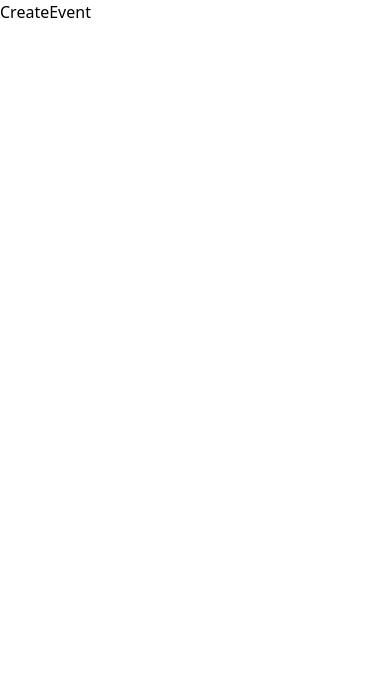
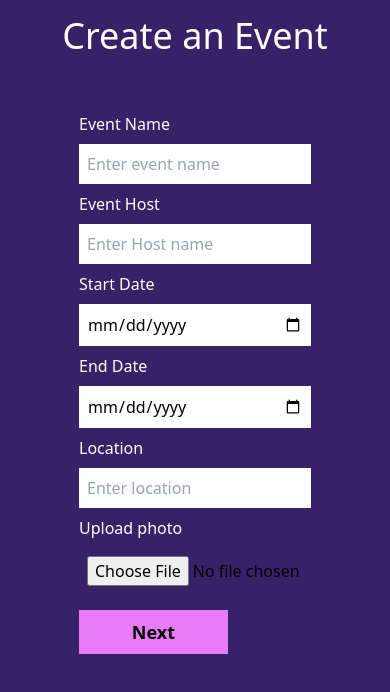
Before and after one commit to sainingo/envited, a React (Create React App) app: page /create in a window 390 px wide. Shown: the top 692 px of the page. Built offline with nearby package versions, Linux system fonts and the light colour scheme.

Commit message:
Make responsive design

```diff
--- a/src/App.js
+++ b/src/App.js
@@ -6,7 +6,7 @@ import EventPage from './components/EventPage'
 
 function App() {
   return (
-    <div className="bg-[F6F2FF]">
+    <div className="bg-[#ede5ff] h-100%">
     <Routes >
        <Route path="/" element={ <Home />}/>
        <Route path="/create" element={<CreateEvent />} />
--- a/src/components/CreateEvent.js
+++ b/src/components/CreateEvent.js
@@ -1,8 +1,51 @@
 import React from 'react'
+import { Link } from 'react-router-dom'
 
 const CreateEvent = () => {
   return (
-    <div>CreateEvent</div>
+   <div className='bg-[#240d57]/90 w-full h-screen'>
+    <div className='text-white text-4xl text-center p-4'>
+      <h1>Create an Event</h1>
+    </div>
+    <div className='w-[80%] mx-auto'>
+    <form className='p-8'>
+      <div className='m-2'>
+        <label className='text-white'>Event Name</label>
+        <input type="text" placeholder='Enter event name' className='w-full p-2 mt-2'/>
+      </div>
+
+      <div  className='m-2'>
+      <label className='text-white'>Event Host</label>
+        <input type="text" placeholder='Enter Host name' className='w-full p-2 mt-2'/>
+      </div>
+
+      <div  className='m-2'>
+      <label className='text-white'>Start Date</label>
+        <input type="date"  className='w-full p-2 mt-2'/>
+      </div>
+
+      <div  className='m-2'>
+      <label className='text-white'>End Date</label>
+        <input type="date" className='w-full p-2 mt-2'/>
+      </div>
+
+      <div  className='m-2'>
+      <label className='text-white'>Location</label>
+        <input type="text" placeholder='Enter location' className='w-full p-2 mt-2'/>
+      </div>
+
+      <div  className='m-2'>
+      <label className='text-white'>Upload photo</label>
+        <input type="file" placeholder='Enter photo' className='w-full p-2 mt-2'/>
+      </div>
+
+      <div>
+        <Link to='/event'><button className='bg-[#e87bf8] px-4 py-2 w-[60%] font-bold text-lg m-2'>Next</button></Link>
+      </div>
+
+     </form>
+    </div>
+  </div>
   )
 }
 
--- a/src/components/EventPage.js
+++ b/src/components/EventPage.js
@@ -6,7 +6,7 @@ import cake from '../assets/cake.png'
 
 const EventPage = () => {
   return (
-    <div>
+    <div className='h-screen'>
       <div>
         <img src={cake} alt="Cake holder" />
       </div>
--- a/src/components/Home.js
+++ b/src/components/Home.js
@@ -3,21 +3,23 @@ import { Link } from 'react-router-dom'
 
 const Home = () => {
   return (
-    <div className='grid'>
-      <div className='text-center m-4 pt-4 text-5xl w-[50%] mx-auto font-bold'>
+    <div className='grid lg:flex lg:gap-10 lg:p-4 lg:h-screen'>
+     <div className='lg:absolute right-0 lg:w-[60%] lg:mx-auto lg:mt-32'>
+     <div className='text-center m-4 lg:pt-1 lg:mt-2 lg:text-end pt-4 text-5xl w-[50%] mx-auto font-bold'>
         <h1 className=''>Imagine if <span className='text-purple-500'>Snapchat</span> had events</h1>
       </div>
 
-      <div className='text-2xl text-center w-[80%] mx-auto p-4'>
+      <div className='text-2xl text-center w-[80%] mx-auto p-4 md:text-xl lg:w-[70%] lg:text-end lg:ml-12'>
         <p>Easily host and share events with your friends across any social media</p>
       </div>
 
-     <div className='w-[80%] mx-auto'>
-      <img className='w-[80%] h-[85%] mx-auto' src='https://s3.us-west-2.amazonaws.com/secure.notion-static.com/ea95af2d-7f06-4f25-859c-9069519053a7/Landing_page_image.svg?X-Amz-Algorithm=AWS4-HMAC-SHA256&X-Amz-Content-Sha256=UNSIGNED-PAYLOAD&X-Amz-Credential=AKIAT73L2G45EIPT3X45%2F20221004%2Fus-west-2%2Fs3%2Faws4_request&X-Amz-Date=20221004T201009Z&X-Amz-Expires=86400&X-Amz-Signature=1a6dda15ec86bd04f76fff0ef79b86f6c41178bc3980e4c1bff0e31fad5d95e3&X-Amz-SignedHeaders=host&response-content-disposition=filename%20%3D%22Landing%2520page%2520image.svg%22&x-id=GetObject' alt="Movie night"/>
+     </div>
+     <div className='w-[80%] mx-auto md:mt-2 lg:w-[60%] lg:pt-8'>
+      <img className='w-[80%] h-[85%] md:h-[92%] mx-auto lg:w-[50%]' src='https://s3.us-west-2.amazonaws.com/secure.notion-static.com/ea95af2d-7f06-4f25-859c-9069519053a7/Landing_page_image.svg?X-Amz-Algorithm=AWS4-HMAC-SHA256&X-Amz-Content-Sha256=UNSIGNED-PAYLOAD&X-Amz-Credential=AKIAT73L2G45EIPT3X45%2F20221004%2Fus-west-2%2Fs3%2Faws4_request&X-Amz-Date=20221004T201009Z&X-Amz-Expires=86400&X-Amz-Signature=1a6dda15ec86bd04f76fff0ef79b86f6c41178bc3980e4c1bff0e31fad5d95e3&X-Amz-SignedHeaders=host&response-content-disposition=filename%20%3D%22Landing%2520page%2520image.svg%22&x-id=GetObject' alt="Movie night"/>
      </div>
 
-     <div className='w-[80%] mx-auto '>
-      <Link to='/create'><button className='bg-fuchsia-500 w-[60%] p-4 ml-20 rounded-lg text-white text-xl'>Create my event</button></Link>
+     <div className='w-[80%] mx-auto pb-8 lg:mt-60 lg:pt-36'>
+      <Link to='/create'><button className='bg-fuchsia-500 w-[60%] lg:w-[40%] lg:ml-42 p-4 ml-16 rounded-lg text-white text-xl md:ml-32'>Create my event</button></Link>
      </div>
 
     </div>
```
